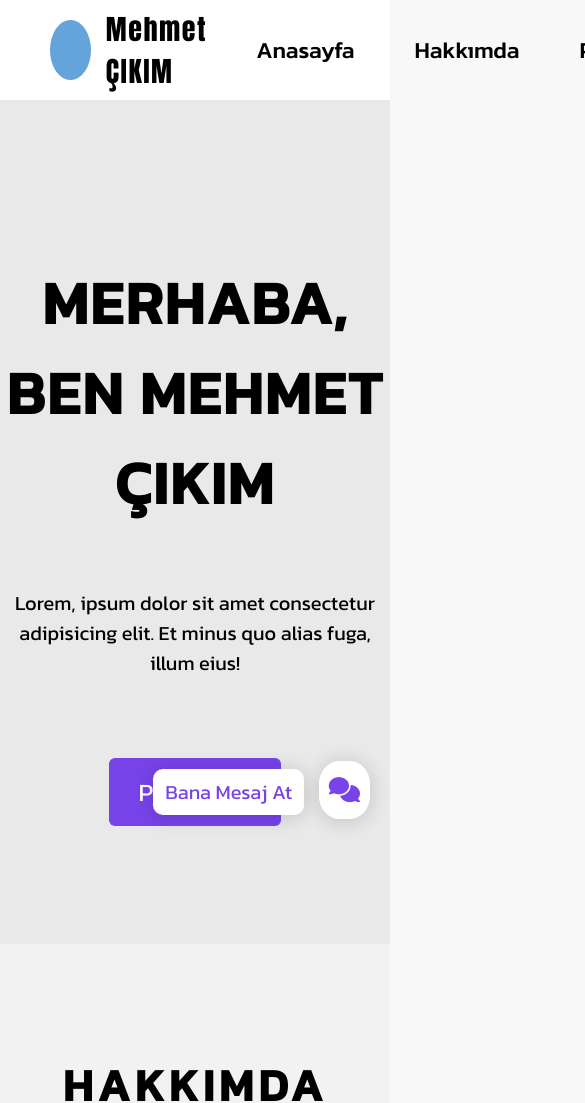
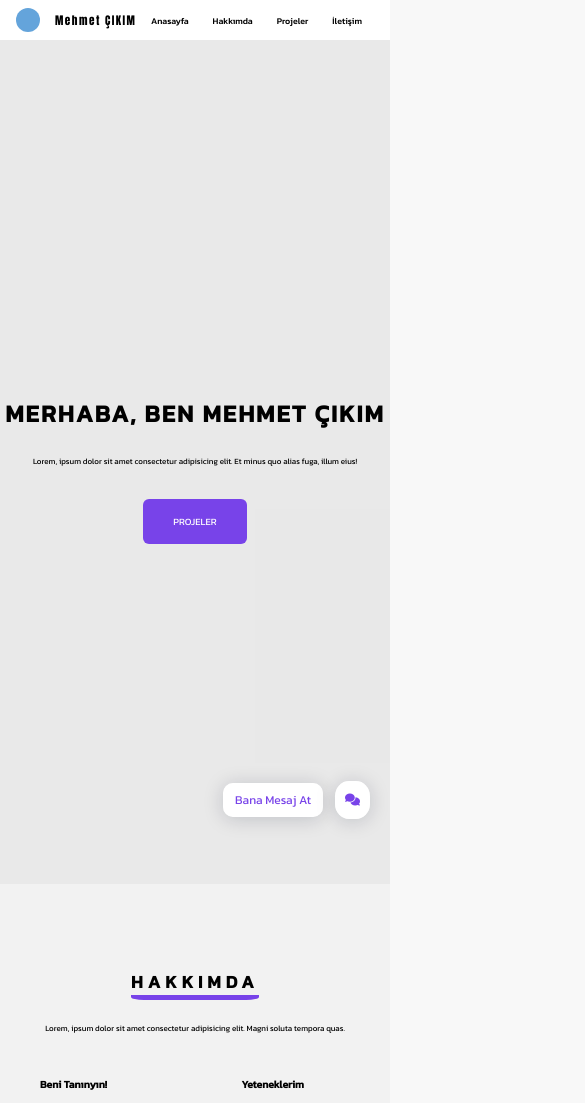
Before and after one commit to mrckm98/mrckm98.github.io, a plain HTML site: page index.html in a window 390 px wide. Shown: the top 1103 px of the page, 585 px wide, since content can reach past the window. Drawn offline with Linux system fonts and the light colour scheme.

Commit message:
Update index.html

```diff
--- a/index.html
+++ b/index.html
@@ -29,7 +29,7 @@
       }
       .btn {
         padding: 15px 30px;
-        font-size: 25px;
+        font-size: 1.2rem;
         background-color: #7843e9;
         color: white;
         border-radius: 6px;
@@ -50,15 +50,18 @@
         border-radius: 10%;
       }
       .m-bot {
-        margin-bottom: 80px;
+        margin-bottom: 4rem;
       }
       h1 {
         text-align: center;
       }
       h2 {
-        font-size: 45px;
+        font-size: 2.2rem;
         letter-spacing: 5px;
         text-transform: uppercase;
+      }
+      .font1 {
+        font-size: 1rem;
       }
       .blank {
         width: 100%;
@@ -68,6 +71,7 @@
         position: fixed;
         bottom: 35px;
         right: 20px;
+        font-size: 1rem;
       }
       .msg #msg-text {
         padding: 8px 12px;
@@ -77,6 +81,7 @@
         color: #7843e9;
         text-decoration: none;
         box-shadow: rgba(0, 18, 46, 0.18) 0px 2px 20px 0px;
+        font-size: 1.5rem;
       }
 
       .msg #msg-text:hover {
@@ -86,7 +91,7 @@
       .msg #msg-btn {
         background-color: #fff;
         padding: 10px;
-        font-size: 25px;
+        font-size: 1.5rem;
         border-radius: 40%;
         color: #7843e9;
         box-shadow: rgba(0, 18, 46, 0.18) 0px 2px 20px 0px;
@@ -98,13 +103,13 @@
       header {
         position: sticky;
         top: 0;
-        height: 100px;
+        height: 5rem;
         display: flex;
         align-items: center;
         justify-content: space-between;
-        font-size: 23px;
+        font-size: 1.1rem;
         background-color: #fff;
-        padding: 0 50px;
+        padding: 0 2rem;
       }
       .logo {
         display: flex;
@@ -112,8 +117,8 @@
         font-family: "Anton", sans-serif;
       }
       .logo .logo-img {
-        height: 60px;
-        width: 60px;
+        height: 3rem;
+        width: 3rem;
         border-radius: 50%;
         background-color: rgb(100, 164, 219);
         margin-right: 15px;
@@ -121,11 +126,11 @@
       .logo-link {
         color: black;
         text-decoration: none;
-        font-size: 28px;
+        font-size: 1.4rem;
         letter-spacing: 1.5px;
       }
       header .nav-list {
-        min-width: 450px;
+        min-width: 16rem;
         display: flex;
         justify-content: space-around;
         font-weight: 500;
@@ -133,7 +138,7 @@
       header .nav-list a {
         color: black;
         text-decoration: none;
-        padding: 20px 30px;
+        padding: 1rem 1.5rem;
       }
       header .nav-list a:hover {
         color: #7843e9;
@@ -148,11 +153,11 @@
       }
       .container #home h1 {
         text-transform: uppercase;
-        font-size: 60px;
+        font-size: 3rem;
         letter-spacing: 2px;
       }
       .container #home p {
-        font-size: 20px;
+        font-size: 1rem;
         text-align: center;
       }
 
@@ -164,10 +169,10 @@
         height: 80vh;
       }
       .about h3 {
-        font-size: 26px;
+        font-size: 1.3rem;
       }
       .about p {
-        font-size: 20px;
+        font-size: 1rem;
       }
       .about .left-box {
         width: 55%;
@@ -184,6 +189,7 @@
         padding: 6px 15px;
         border-radius: 5px;
         margin: 8px 15px 0 0;
+        font-size: 1.1rem;
       }
       .about .skill:hover {
         background-color: #bebabae3;
@@ -206,6 +212,7 @@
       }
       .pro-left-box {
         width: 42%;
+        margin: auto 0;
       }
       .pro-left-box img {
         width: 100%;
@@ -214,11 +221,12 @@
         width: 42%;
       }
       .pro-right-box h3 {
-        font-size: 30px;
+        font-size: 1.5rem;
         letter-spacing: 4px;
       }
       .pro-right-box p {
         margin-bottom: 50px;
+        font-size: 1rem;
         color: rgba(0, 0, 0, 0.43);
       }
       .contact {
@@ -240,7 +248,7 @@
           0 5px 14px 0 rgba(0, 0, 0, 0.18);
       }
       .contact-box label {
-        font-size: 18px;
+        font-size: 1.9rem;
         color: #6b6b6b;
         margin-bottom: -20px;
       }
@@ -256,7 +264,7 @@
         border: 0;
       }
       .contact-box .input::placeholder {
-        font-size: 15px;
+        font-size: 0.75rem;
       }
       .contact-box .input:focus {
         outline: none;
@@ -268,7 +276,7 @@
       footer {
         background-color: black;
         height: 40vh;
-        font-size: 16px;
+        font-size: 0.8rem;
         color: #fff;
         display: flex;
         flex-direction: column;
@@ -309,9 +317,24 @@
         margin-bottom: -30px;
         align-self: center;
       }
-      @media screen and (max-width: 768px) {
+      @media screen and (max-width: 950px) {
+        html {
+          font-size: 16px;
+        }
+      }
+      @media screen and (max-width: 800px) {
+        html {
+          font-size: 12px;
+        }
+      }
+      @media screen and (max-width: 600px) {
         html {
           font-size: 10px;
+        }
+      }
+      @media screen and (max-width: 480px) {
+        html {
+          font-size: 8px;
         }
       }
     </style>
@@ -391,7 +414,7 @@
         <section id="projects" class="blank"></section>
         <div class="projects">
           <h2 class="under-line">Projeler</h2>
-          <p class="m-bot">
+          <p class="m-bot font1">
             Lorem ipsum dolor sit amet consectetur adipisicing elit. Nesciunt ex
             assumenda laudantium?
           </p>
```
